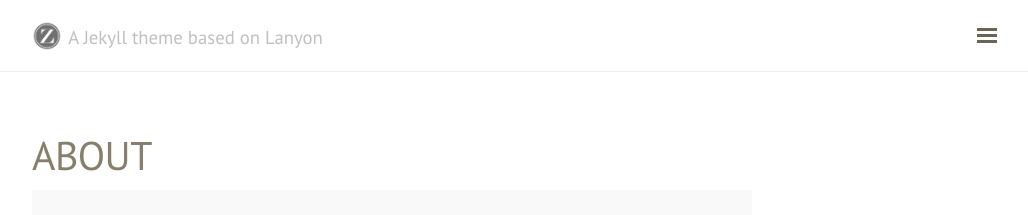
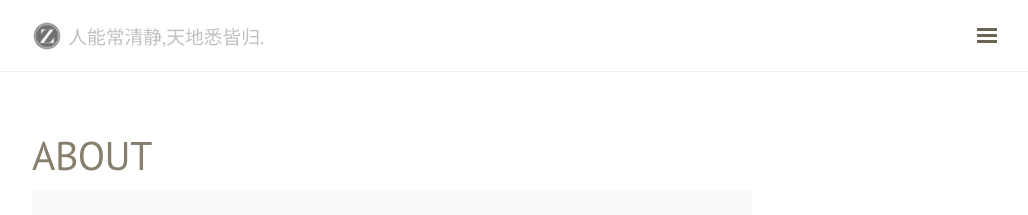
Before and after one commit to zzyn/zzyn.github.io, a Jekyll site: the page built from about.md, in a window 1280 px wide. Shown: the top 215 px of the page, without its empty margins (248-1276 px from the left). Built offline with Jekyll 4.4.1, drawn with Linux system fonts in a browser that asks for light colours; nearby versions of some CDN libraries; comment, search, counter and statistics services are not loaded.

Commit message:
fix style

```diff
--- a/_config.yml
+++ b/_config.yml
@@ -1,6 +1,6 @@
 # Site Info
 title: 法天贵真
-tagline: 'A Jekyll theme based on Lanyon'
+tagline: '人能常清静,天地悉皆归.'
 description: 'A Jekyll theme adapted from <a href="http://lanyon.getpoole.com/" target="_blank">Lanyon</a>. Made by <a href="http://zzyn.github.io" target="_blank">@Zack</a>.'
 baseurl: ""
 url: http://zzyn.github.io
@@ -54,7 +54,7 @@ category_page: '/blog/categories/'
 
 hero:
   image: /public/img/qingjing.jpg
-  caption: 清静经 &copy; 人能常清静，天地悉皆归.
+  caption: 清静经 &copy; 人能常清静,天地悉皆归.
 
 # Puglins
 mathjax: true # whether support mathjax
```
